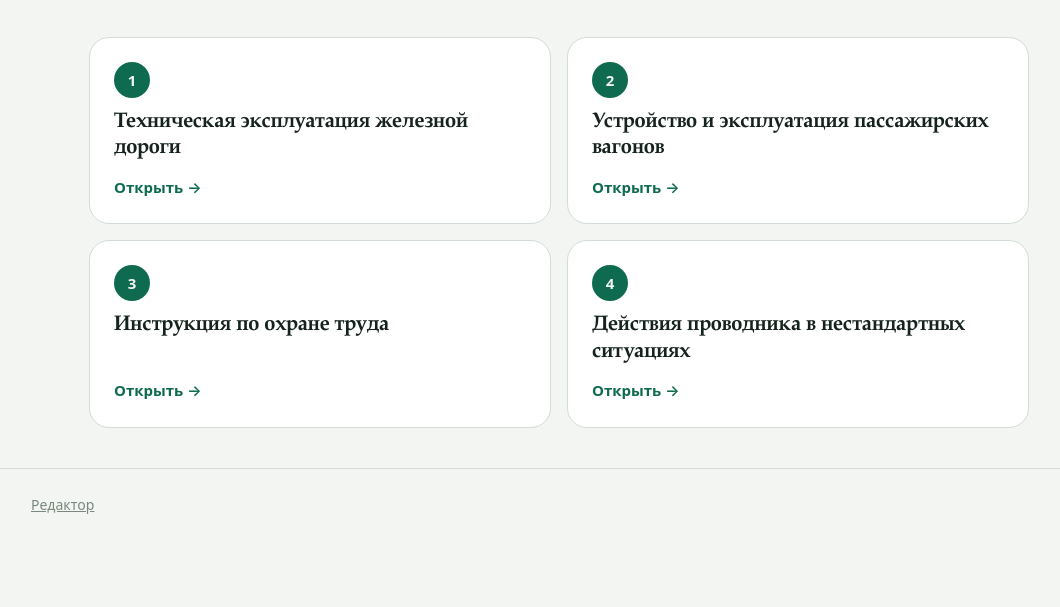
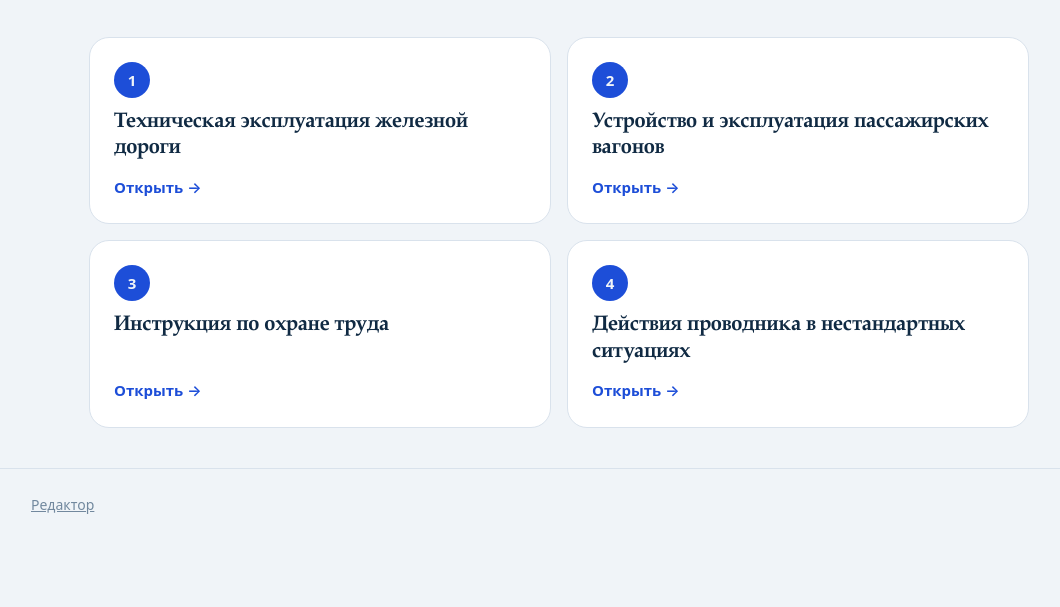
Before and after one commit to Arsey-lang/bch-conductor-course, a plain HTML site: page index.html in a window 1280 px wide. Shown: the part 193-800 px from the top of the page, without its empty margins (81-1141 px from the left). Drawn offline with Linux system fonts and the light colour scheme.

Commit message:
Update index.html

```diff
--- a/index.html
+++ b/index.html
@@ -8,13 +8,13 @@
 <title>Конспект: курсы проводника</title>
 <style>
 :root{
-  --paper:#F2F5F1; --panel:#FFFFFF; --ink:#16231D; --steel:#52645B; --line:#D3DCD5;
-  --accent:#0F6B4F; --amber:#B7791F; --danger:#B42318;
+  --paper:#F0F4F8; --panel:#FFFFFF; --ink:#102A43; --steel:#486581; --line:#D9E2EC;
+  --accent:#1D4ED8; --amber:#D97706; --danger:#DC2626;
   --serif:"Iowan Old Style","Palatino Linotype",Palatino,Georgia,serif;
   --sans:system-ui,-apple-system,"Segoe UI",Roboto,sans-serif;
 }
 @media (prefers-color-scheme:dark){
-  :root{--paper:#0E1A15;--panel:#15241D;--ink:#E6EFE9;--steel:#9DB3A7;--line:#25382F;--accent:#4FC79B;--amber:#F2B84B;--danger:#FF8A80}
+  :root{--paper:#0B132B;--panel:#1C2541;--ink:#F0F4F8;--steel:#9FB3C8;--line:#334E68;--accent:#60A5FA;--amber:#FBBF24;--danger:#F87171}
 }
 *{box-sizing:border-box}
 [hidden]{display:none!important}
```
